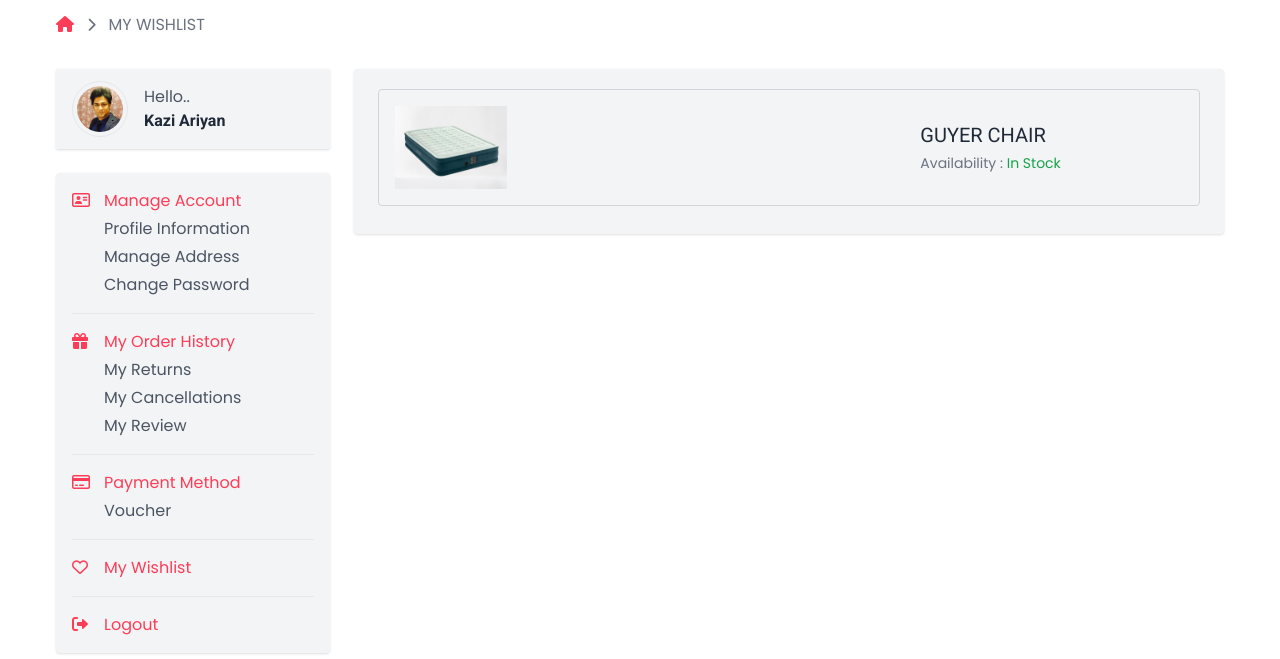
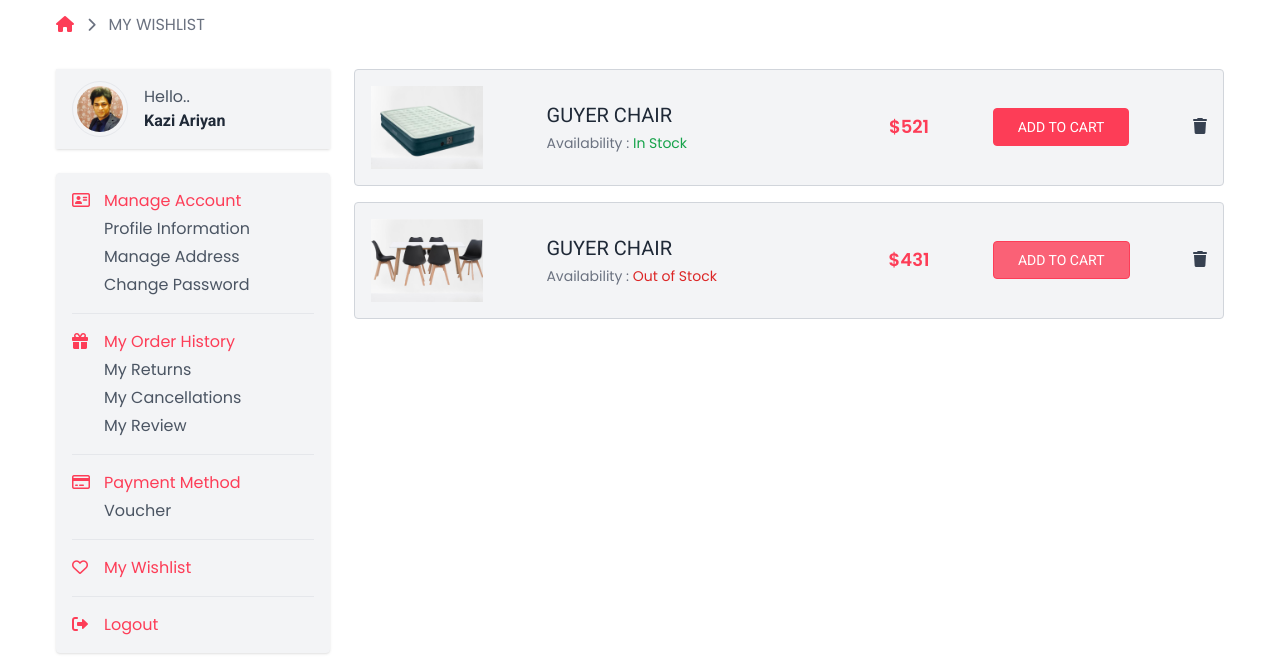
Before and after one commit to easylearningbd/tailwind-ecommerce-project, a website: page wishlist.html in a window 1280 px wide. Shown: the part 141-800 px from the top of the page. Drawn offline with Linux system fonts and the light colour scheme.

Commit message:
114 Wishlist Setup  Part 2

```diff
--- a/wishlist.html
+++ b/wishlist.html
@@ -348,7 +348,7 @@
         <!-- ----End Sidebar--->
 
  <!-- ----Account Content --->
-<div class="col-span-9 shadow rounded px-6 bg-gray-100 pt-5 pb-7 mt-6 lg:mt-0 ">
+<div class="col-span-9 mt-6 lg:mt-0 space-y-4  ">
          <!-- ----Single Wishlist --->
       <div class="flex items-center md:justify-between gap-4 md:gap-6 p-4 border border-gray-300 rounded bg-gray-100 flex-wrap md:flex-nowrap ">
 
@@ -360,8 +360,41 @@
                <h2 class="text-gray-800 mb-1 xl:text-xl text-lg font-medium uppercase " >GUYER CHAIR</h2>
                <p class="text-gray-500 text-sm" >Availability : <span class="text-green-600">In Stock</span> </p>
           </div>
+          <div>
+               <p class="text-primary text-lg font-semibold">$521</p>
+          </div>
+          <a href="#" class="ml-auto md:ml-0 block px-6 py-2 text-center text-sm text-white bg-primary border border-primary rounded hover:bg-transparent hover:text-primary transition uppercase font-roboto font-medium ">Add to Cart
+
+          </a>
+          <div class="text-gray-700 hover:text-primary cursor-pointer">
+               <i class="fas fa-trash"></i>
+          </div>
+      </div>
+
+          <!-- ----End Single Wishlist --->
 
 
+
+                <!-- ----Single Wishlist --->
+      <div class="flex items-center md:justify-between gap-4 md:gap-6 p-4 border border-gray-300 rounded bg-gray-100 flex-wrap md:flex-nowrap ">
+
+          <div class="w-28 flex-shrink-0 ">
+               <img src="/images/products/product5.jpg" class="w-full" />
+          </div>
+
+          <div class="md:w-1/3 w-full">
+               <h2 class="text-gray-800 mb-1 xl:text-xl text-lg font-medium uppercase " >GUYER CHAIR</h2>
+               <p class="text-gray-500 text-sm" >Availability : <span class="text-red-600">Out of Stock</span> </p>
+          </div>
+          <div>
+               <p class="text-primary text-lg font-semibold">$431</p>
+          </div>
+          <a href="#" class="ml-auto md:ml-0 block px-6 py-2 text-center text-sm text-white bg-primary border border-primary rounded hover:bg-transparent hover:text-primary transition uppercase font-roboto font-medium cursor-not-allowed bg-opacity-80 ">Add to Cart
+
+          </a>
+          <div class="text-gray-700 hover:text-primary cursor-pointer">
+               <i class="fas fa-trash"></i>
+          </div>
       </div>
 
           <!-- ----End Single Wishlist --->
```
Also changed, not shown: output/tailwind.css.
